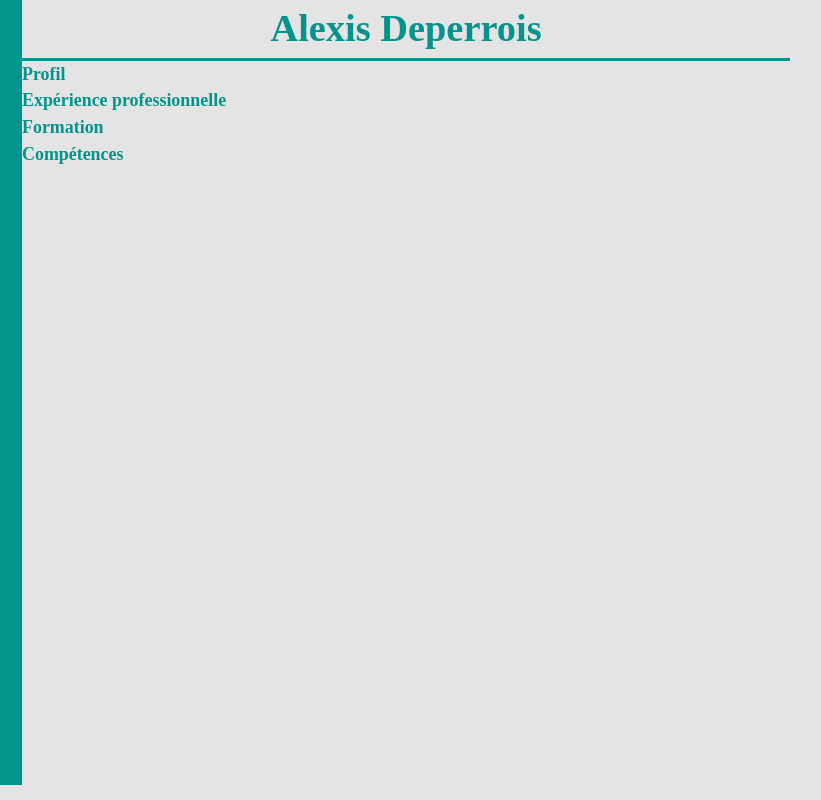
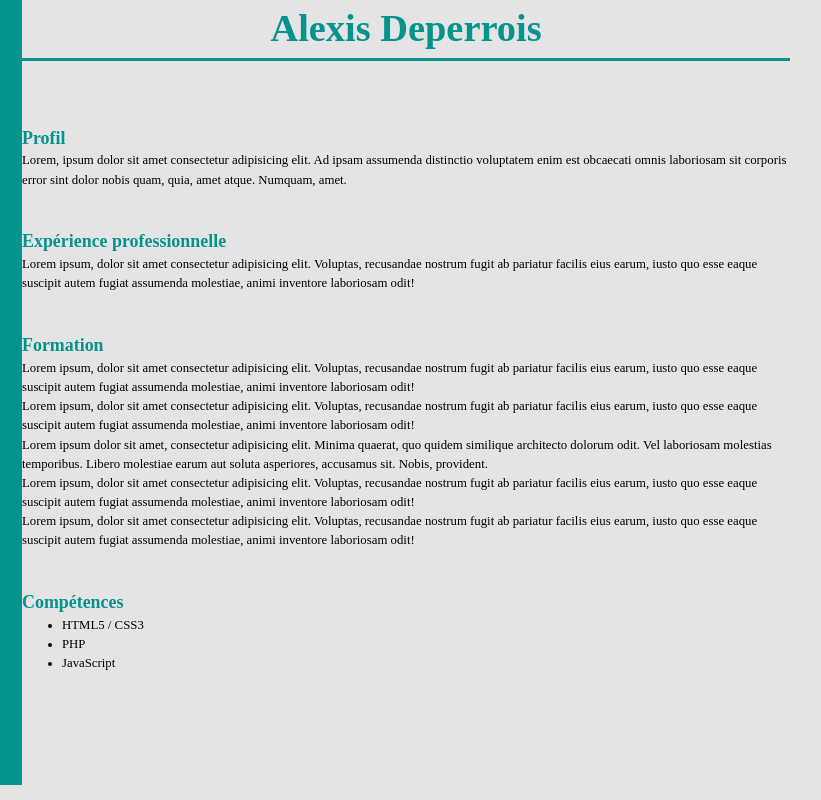
Before and after one commit to AlexisDeperrois/Alexisdeperrois.github.io, a plain HTML site: page index.html in a window 1280 px wide. Shown: the full height of the page, 362-1183 px from the left. Drawn offline with Linux system fonts and the light colour scheme.

Commit message:
début remplissage partie droite

```diff
--- a/css/cv.css
+++ b/css/cv.css
@@ -13,7 +13,6 @@ main{
 
     display: flex;
     align-items: stretch;
-
 }
 
     .gauche{
@@ -31,8 +30,6 @@ main{
             height: 9rem;
             clip-path: circle(50%);
         }
-
-
 
         .gauche article{
             margin-bottom: 1.5rem ;
@@ -69,8 +66,6 @@ main{
 
 
 
-
-
     .droite{
         flex: 1 1 75%;
         }
@@ -80,6 +75,7 @@ main{
             font-size: 3rem;
             text-align: center;
             border-bottom: 3px solid #05948D;
+            margin-bottom: 5rem;
 
         }
 
@@ -87,3 +83,7 @@ main{
             color: #05948D;
             font-size: 1.4rem;
         }
+
+        section :last-child{
+            margin-bottom: 3rem;
+        }
--- a/index.html
+++ b/index.html
@@ -51,14 +51,48 @@
 
         <div class="droite">
             <h1> Alexis Deperrois</h1>
-            <h2>Profil</h2>
-            <p></p>
-            <h2>Expérience professionnelle</h2>
-            <p></p>
-            <h2>Formation</h2>
-            <p></p>
-            <h2>Compétences</h2>
-            <p></p>
+
+            <section class="profil">
+                <h2>Profil</h2>
+                <p>Lorem, ipsum dolor sit amet consectetur adipisicing elit. Ad ipsam assumenda distinctio voluptatem enim est obcaecati omnis laboriosam sit corporis error sint dolor nobis quam, quia, amet atque. Numquam, amet.</p>
+            </section>
+
+            <section class="exp-pro">
+                <h2>Expérience professionnelle</h2>
+                <p class="date"></p>
+                <p class="activite">Lorem ipsum, dolor sit amet consectetur adipisicing elit. Voluptas, recusandae nostrum fugit ab pariatur facilis eius earum, iusto quo esse eaque suscipit autem fugiat assumenda molestiae, animi inventore laboriosam odit!</p>
+
+
+
+            </section>
+
+            <section class="formation">
+                <h2>Formation</h2>
+                <p class="date"></p>
+                <p class="activite">Lorem ipsum, dolor sit amet consectetur adipisicing elit. Voluptas, recusandae nostrum fugit ab pariatur facilis eius earum, iusto quo esse eaque suscipit autem fugiat assumenda molestiae, animi inventore laboriosam odit!</p>
+
+                <p class="date"></p>
+                <p class="activite">Lorem ipsum, dolor sit amet consectetur adipisicing elit. Voluptas, recusandae nostrum fugit ab pariatur facilis eius earum, iusto quo esse eaque suscipit autem fugiat assumenda molestiae, animi inventore laboriosam odit!</p>
+                <p>Lorem ipsum dolor sit amet, consectetur adipisicing elit. Minima quaerat, quo quidem similique architecto dolorum odit. Vel laboriosam molestias temporibus. Libero molestiae earum aut soluta asperiores, accusamus sit. Nobis, provident.</p>
+
+                <p class="date"></p>
+                <p class="activite">Lorem ipsum, dolor sit amet consectetur adipisicing elit. Voluptas, recusandae nostrum fugit ab pariatur facilis eius earum, iusto quo esse eaque suscipit autem fugiat assumenda molestiae, animi inventore laboriosam odit!</p>
+
+                <p class="date"></p>
+                <p class="activite">Lorem ipsum, dolor sit amet consectetur adipisicing elit. Voluptas, recusandae nostrum fugit ab pariatur facilis eius earum, iusto quo esse eaque suscipit autem fugiat assumenda molestiae, animi inventore laboriosam odit!</p>
+            </section>
+
+            <section class="competence">
+                <h2>Compétences</h2>
+                <ul>
+                    <li>HTML5 / CSS3 </li>
+                    <li> PHP </li>
+                    <li> JavaScript</li>
+
+
+                </ul>
+            </section>
+
         </div>
 
     </main>
```
Lines whose indentation alone changed are shown as unchanged.
